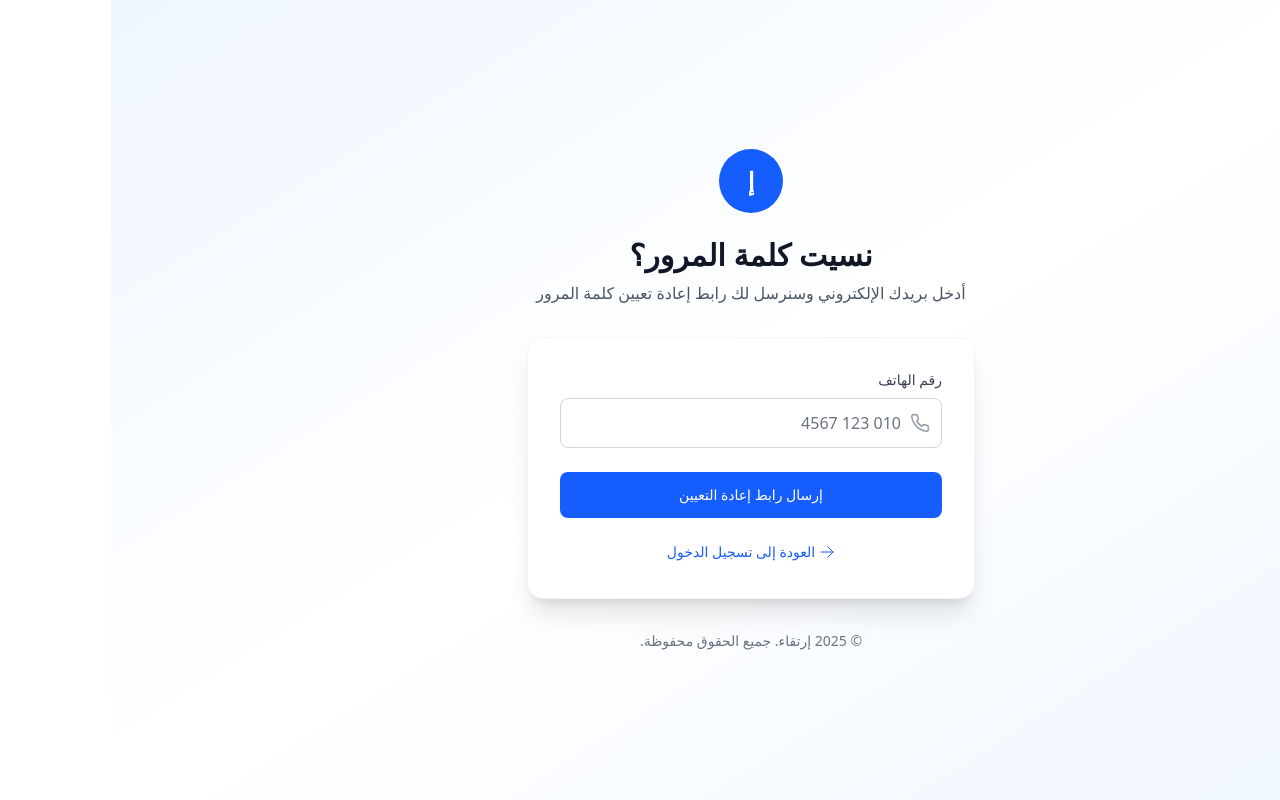
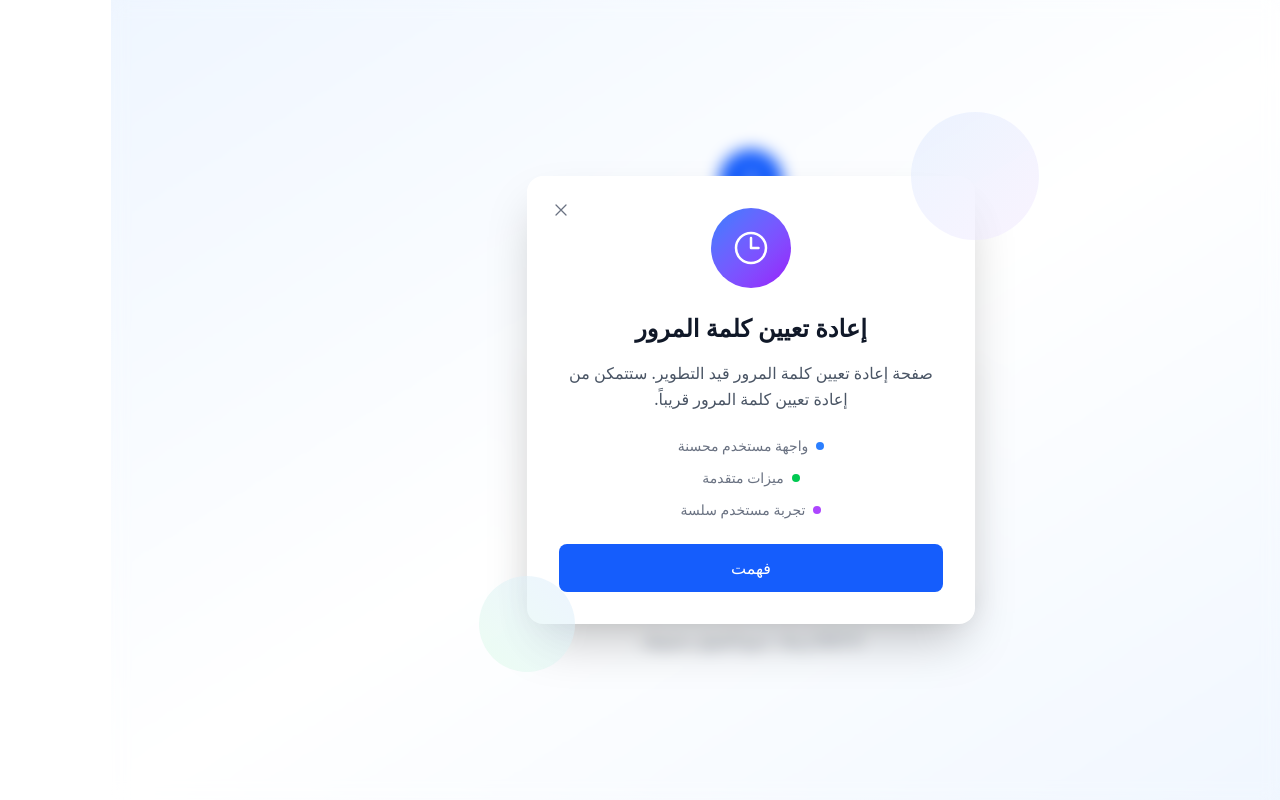
Before and after one commit to neutroon/eertqaa-admin-next, a Next.js app: page /forgot-password in a window 1280 px wide. Built offline with nearby package versions, Linux system fonts and the light colour scheme; no server answers.

Commit message:
update reset pass page

```diff
--- a/src/app/forgot-password/page.tsx
+++ b/src/app/forgot-password/page.tsx
@@ -4,12 +4,13 @@ import { useState } from "react";
 import Link from "next/link";
 import { ArrowRightIcon, EnvelopeIcon } from "@heroicons/react/24/outline";
 import { PhoneIcon } from "lucide-react";
+import ComingSoonOverlay from "@/components/common/ComingSoonOverlay";
 
 export default function ForgotPasswordPage() {
   const [phone, setPhone] = useState("");
   const [isLoading, setIsLoading] = useState(false);
   const [isSubmitted, setIsSubmitted] = useState(false);
-
+  const [showComingSoon, setShowComingSoon] = useState(true);
   const handleSubmit = async (e: React.FormEvent) => {
     e.preventDefault();
     setIsLoading(true);
@@ -45,7 +46,7 @@ export default function ForgotPasswordPage() {
               تم إرسال الرابط
             </h2>
             <p className="text-gray-600 mb-8">
-              تم إرسال رابط إعادة تعيين كلمة المرور إلى بريدك الإلكتروني
+              تم إرسال رابط إعادة تعيين كلمة المرور إلى رقم هاتفك
             </p>
 
             <div className="bg-blue-50 border border-blue-200 rounded-lg p-4 mb-6">
@@ -87,7 +88,7 @@ export default function ForgotPasswordPage() {
             نسيت كلمة المرور؟
           </h2>
           <p className="text-gray-600">
-            أدخل بريدك الإلكتروني وسنرسل لك رابط إعادة تعيين كلمة المرور
+            أدخل رقم هاتفك وسنرسل لك رابط إعادة تعيين كلمة المرور
           </p>
         </div>
 
@@ -102,8 +103,8 @@ export default function ForgotPasswordPage() {
               >
                 رقم الهاتف
               </label>
-              <div className="relative">
-                <div className="absolute inset-y-0 right-0 pr-3 flex items-center pointer-events-none">
+              <div className="relative" dir="ltr">
+                <div className="absolute inset-y-0 end-0 pe-3 flex items-center pointer-events-none">
                   <PhoneIcon className="h-5 w-5 text-gray-400" />
                 </div>
                 <input
@@ -175,6 +176,14 @@ export default function ForgotPasswordPage() {
           <p>© 2025 إرتقاء. جميع الحقوق محفوظة.</p>
         </div>
       </div>
+      {/* Coming Soon Overlay */}
+      <ComingSoonOverlay
+        isOpen={showComingSoon}
+        onClose={() => setShowComingSoon(false)}
+        title="إعادة تعيين كلمة المرور"
+        description="صفحة إعادة تعيين كلمة المرور قيد التطوير. ستتمكن من إعادة تعيين كلمة المرور قريباً."
+        expectedDate="👀"
+      />
     </div>
   );
 }
```
